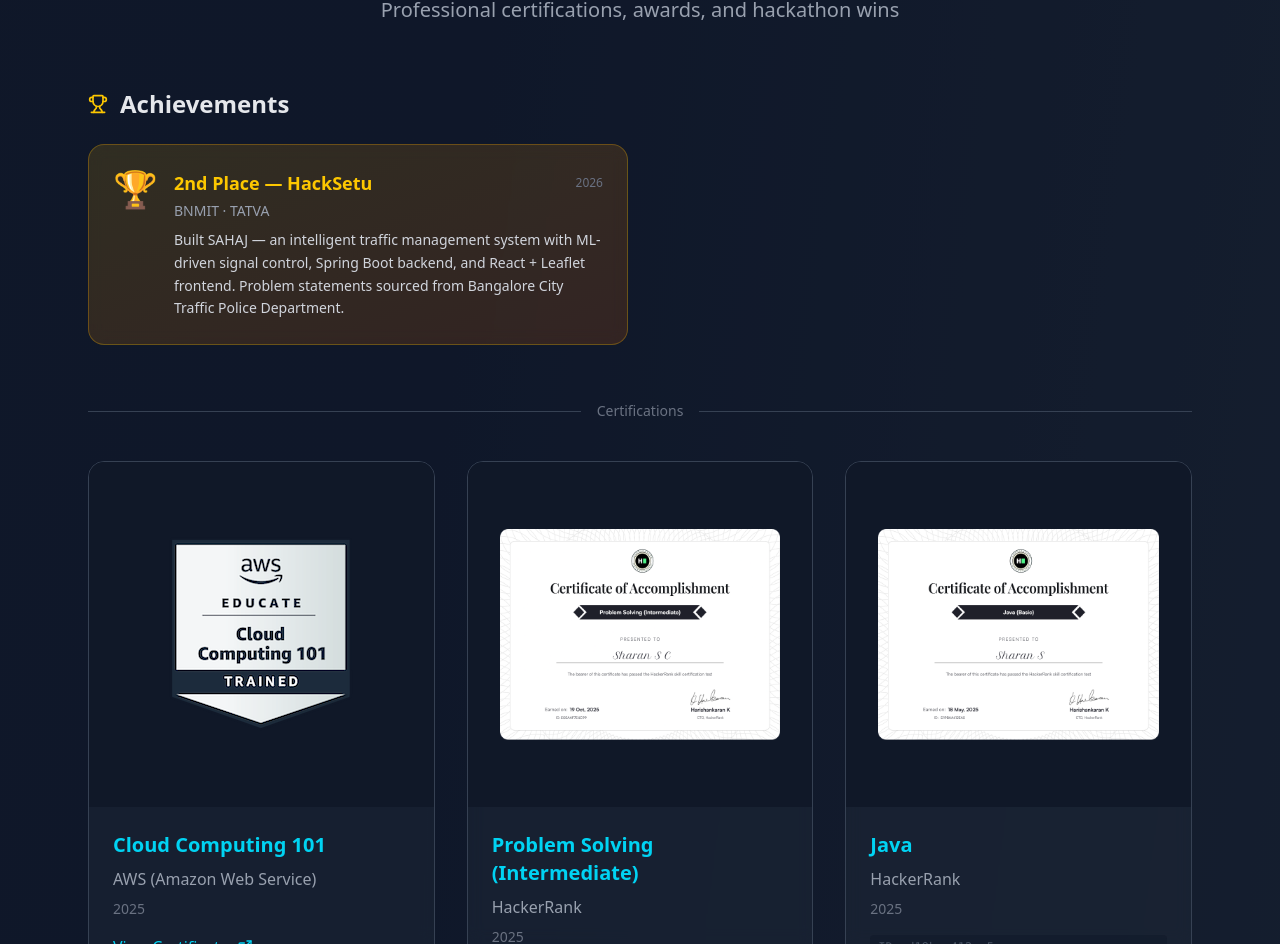
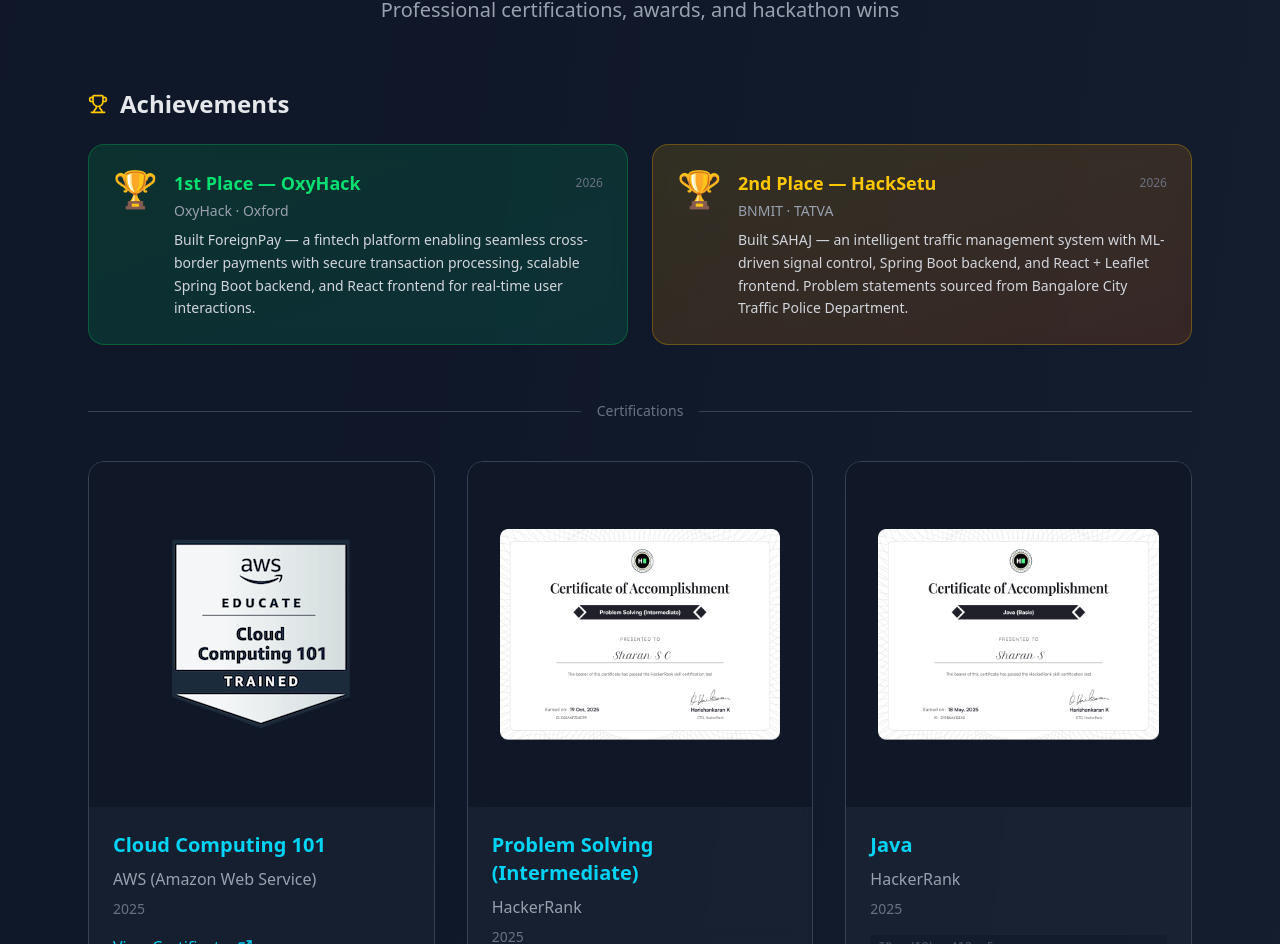
Before and after one commit to Sharan-0-dot/Portfolio, a React (Vite) app: page / in a window 1280 px wide. Shown: the part 6174-7118 px from the top of the page. Built offline with nearby package versions, Linux system fonts and the light colour scheme.

Commit message:
Updated resume

```diff
--- a/src/Components/Certifications.jsx
+++ b/src/Components/Certifications.jsx
@@ -2,6 +2,16 @@
 
 function Certifications() {
   const achievements = [
+    {
+      title: "1st Place — OxyHack",
+      issuer: "OxyHack · Oxford",
+      date: "2026",
+      description: "Built ForeignPay — a fintech platform enabling seamless cross-border payments with secure transaction processing, scalable Spring Boot backend, and React frontend for real-time user interactions.",
+      icon: "🏆",
+      color: "from-green-500/15 to-emerald-500/15",
+      border: "border-green-500/30 hover:border-green-400/50",
+      text: "text-green-400",
+    },
     {
       title: "2nd Place — HackSetu",
       issuer: "BNMIT · TATVA",
```
Also changed, not shown: 1 other file (tests, documents, lock files or other folders).
